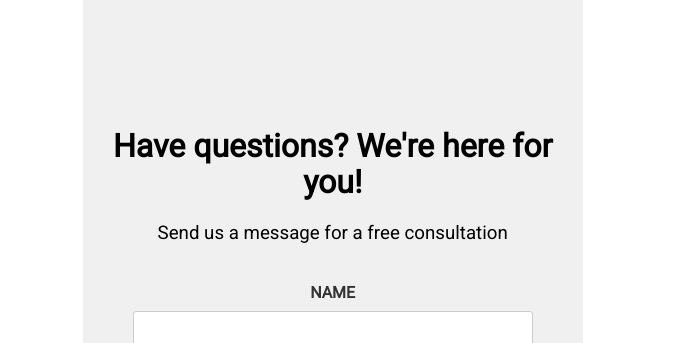
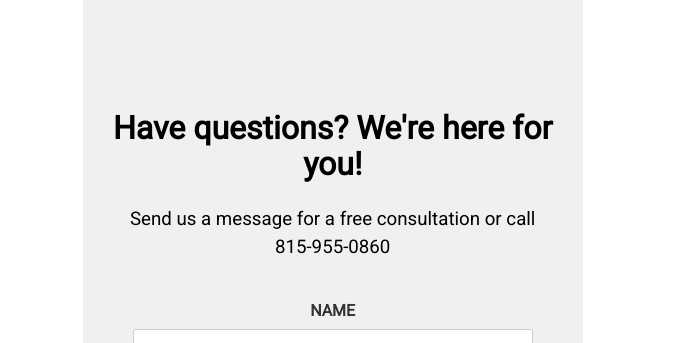
Before and after one commit to mikebabz426/sunset-revamp, a Gatsby site: page /contact in a window 1280 px wide. Shown: the part 189-532 px from the top of the page, 0-676 px from the left. Built offline with nearby package versions, Linux system fonts and the light colour scheme; Gatsby itself is replaced by a stand-in of ours.

Commit message:
add contact info and minimal css adjustments

```diff
--- a/src/pages/contact.js
+++ b/src/pages/contact.js
@@ -7,6 +7,7 @@ import Dots from "../assets/dots.svg"
 import { graphql } from "gatsby"
 import { Formik, Form, Field } from "formik"
 import * as Yup from "yup"
+import { publicLoader } from "./../../.cache/loader"
 
 const Showcase = styled.div`
   max-width: 1280px;
@@ -167,6 +168,16 @@ const SecondaryEle = styled(Dots)`
   }
 `
 
+const Heading = styled.h1`
+  text-align: center;
+`
+const SubHead = styled.h3`
+  text-align: center;
+  font-weight: lighter;
+  padding: 0rem 2rem 2rem 2rem;
+  line-height: 1.8rem;
+`
+
 const contactSchema = Yup.object().shape({
   name: Yup.string().required().min(3),
   email: Yup.string().email().required(),
@@ -219,18 +230,11 @@ const ContactPage = ({ data }) => {
               >
                 <Field type="hidden" name="bot-field" />
                 <Field type="hidden" name="form-name" value="contact" />
-                <h1 style={{ textAlign: "center" }}>
-                  Have questions? We're here for you!
-                </h1>
-                <h3
-                  style={{
-                    textAlign: "center",
-                    marginBottom: "2rem",
-                    fontWeight: "lighter",
-                  }}
-                >
-                  Send us a message for a free consultation
-                </h3>
+                <Heading>Have questions? We're here for you!</Heading>
+                <SubHead>
+                  Send us a message for a free consultation or call 815-955-0860
+                </SubHead>
+
                 <Label htmlFor="name">Name</Label>
                 <StyledField name="name" type="input" />
                 {errors.name && touched.name ? (
```
Also changed, not shown: src/pages/index.js (+5 -5 lines), src/pages/services.js (+0 -13 lines).
